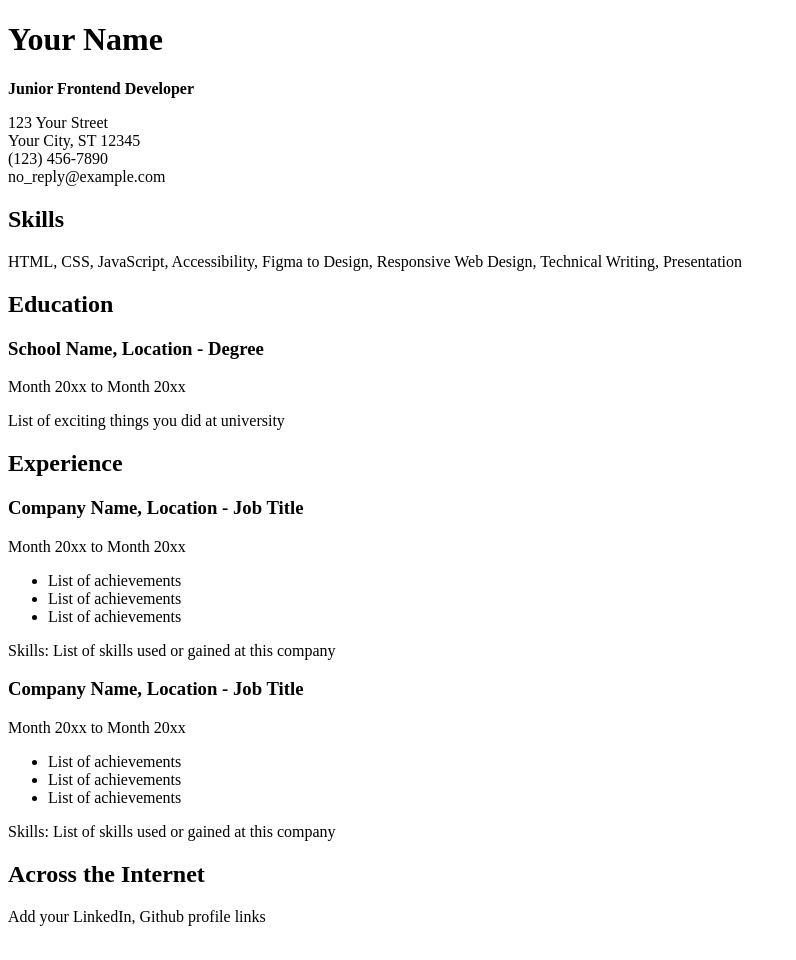
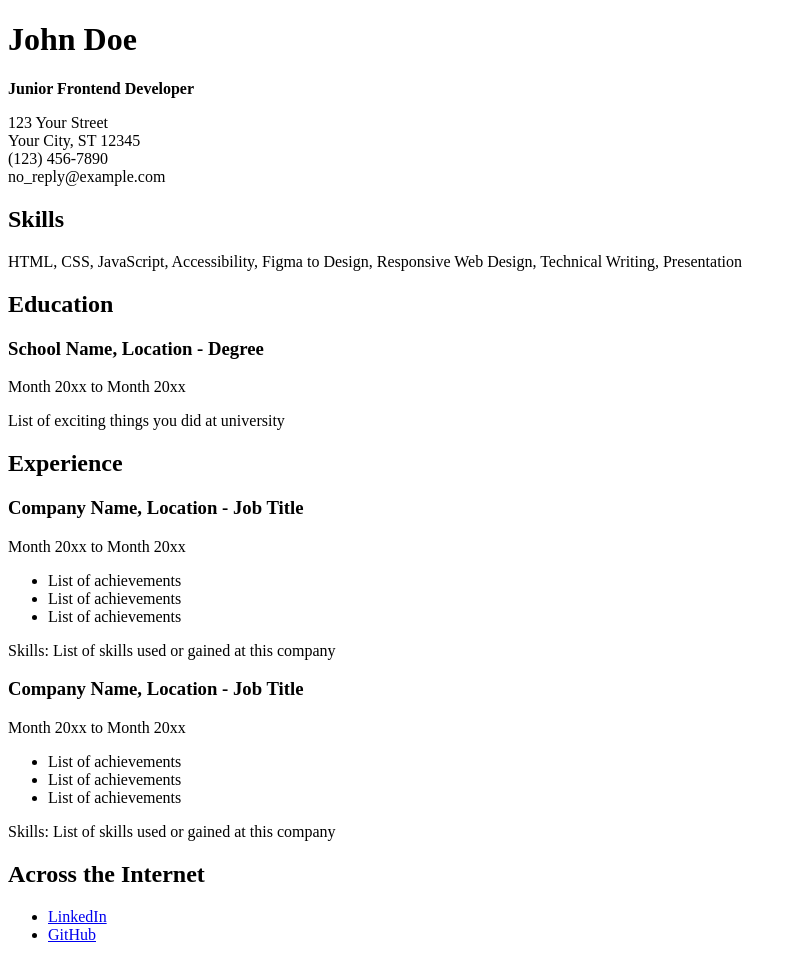
Before and after one commit to darensiow/cv-html, a plain HTML site: page index.html in a window 1280 px wide. Shown: the whole page, without its empty margins (0-796 px from the left). Drawn offline with Linux system fonts and the light colour scheme.

Commit message:
Group CV sections into div blocks Add unique IDs to section and experience divs Convert social profile text into a list of links Update page title and add HTML comments

```diff
--- a/index.html
+++ b/index.html
@@ -3,30 +3,44 @@
   <head>
     <meta charset="UTF-8" />
     <meta name="viewport" content="width=device-width, initial-scale=1.0" />
-    <title>Document</title>
+    <title>John Doe - Junior Frontend Developer CV</title>
   </head>
   <body>
-    <h1>Your Name</h1>
+    <!--Name and address-->
+    <div id="header">
+      <h1>John Doe</h1>
       <p><strong>Junior Frontend Developer</strong></p>
-    <div>
+      <p id="address">
         123 Your Street<br />
         Your City, ST 12345<br />
         (123) 456-7890<br />
         no_reply@example.com
+      </p>
     </div>
 
+    <!--Main CV content-->
+    <div id="main">
+      <div id="section-skills">
         <h2>Skills</h2>
         <p>
           HTML, CSS, JavaScript, Accessibility, Figma to Design, Responsive Web
           Design, Technical Writing, Presentation
         </p>
+      </div>
 
+      <div id="section-education">
         <h2>Education</h2>
+        <div id="article-edu-1">
           <h3>School Name, Location - Degree</h3>
           <p>Month 20xx to Month 20xx</p>
           <p>List of exciting things you did at university</p>
+        </div>
+      </div>
 
+      <div id="section-experience">
         <h2>Experience</h2>
+
+        <div id="article-exp-1">
           <h3>Company Name, Location - Job Title</h3>
           <p>Month 20xx to Month 20xx</p>
           <ul>
@@ -35,7 +49,9 @@
             <li>List of achievements</li>
           </ul>
           <p>Skills: List of skills used or gained at this company</p>
+        </div>
 
+        <div id="article-exp-2">
           <h3>Company Name, Location - Job Title</h3>
           <p>Month 20xx to Month 20xx</p>
           <ul>
@@ -44,8 +60,21 @@
             <li>List of achievements</li>
           </ul>
           <p>Skills: List of skills used or gained at this company</p>
+        </div>
+      </div>
 
+      <!--Profile links-->
+      <div id="section-links">
         <h2>Across the Internet</h2>
-    <p>Add your LinkedIn, Github profile links</p>
+        <ul>
+          <li>
+            <a href="https://www.linkedin.com" target="_blank">LinkedIn</a>
+          </li>
+          <li>
+            <a href="https://github.com" target="_blank">GitHub</a>
+          </li>
+        </ul>
+      </div>
+    </div>
   </body>
 </html>
```
Lines whose indentation alone changed are shown as unchanged.
